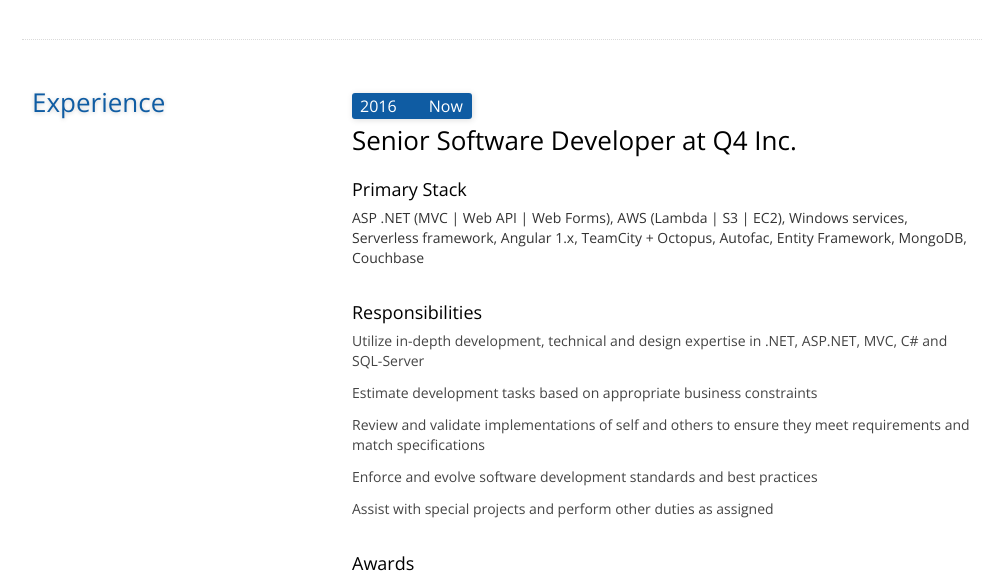
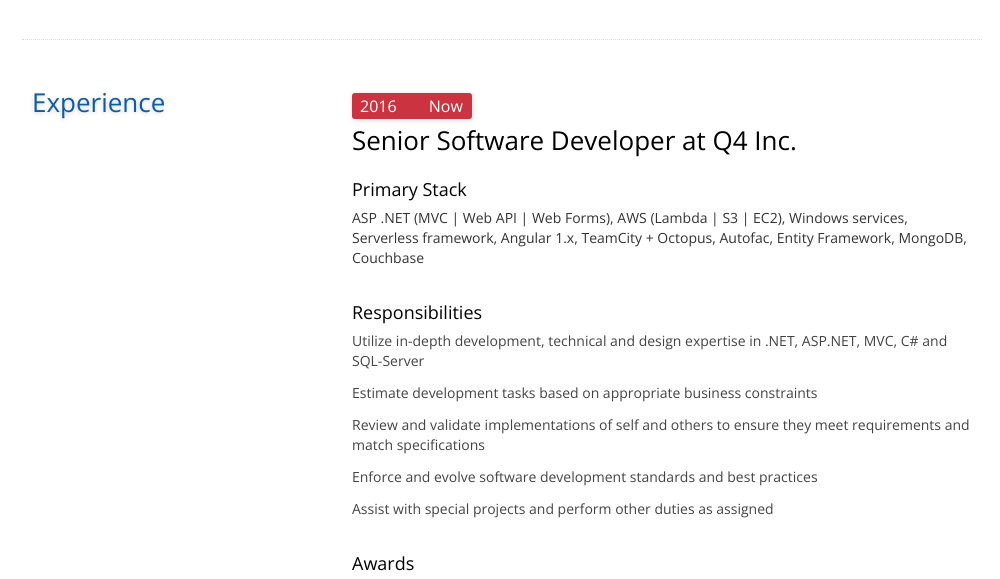
Before and after one commit to tomluong/tomluong.github.io, a plain HTML site: page index.html in a window 1280 px wide. Shown: the part 170-749 px from the top of the page, without its empty margins (138-1138 px from the left). Drawn offline with nearby package versions, Linux system fonts and the light colour scheme; a web font is replaced by a local one.

Commit message:
change color of current job date

```diff
--- a/css/base.css
+++ b/css/base.css
@@ -348,6 +348,10 @@
 		padding-right: 0.3em;
 		color: #fff;
 		box-shadow: 1px 1px 6px #ddd;
+	}
+
+	[section='experience'] h3:first-child .date span {
+		background-color:#CC3341;
 	}
 	h3 .date .duration {
 		box-shadow: none;
```
